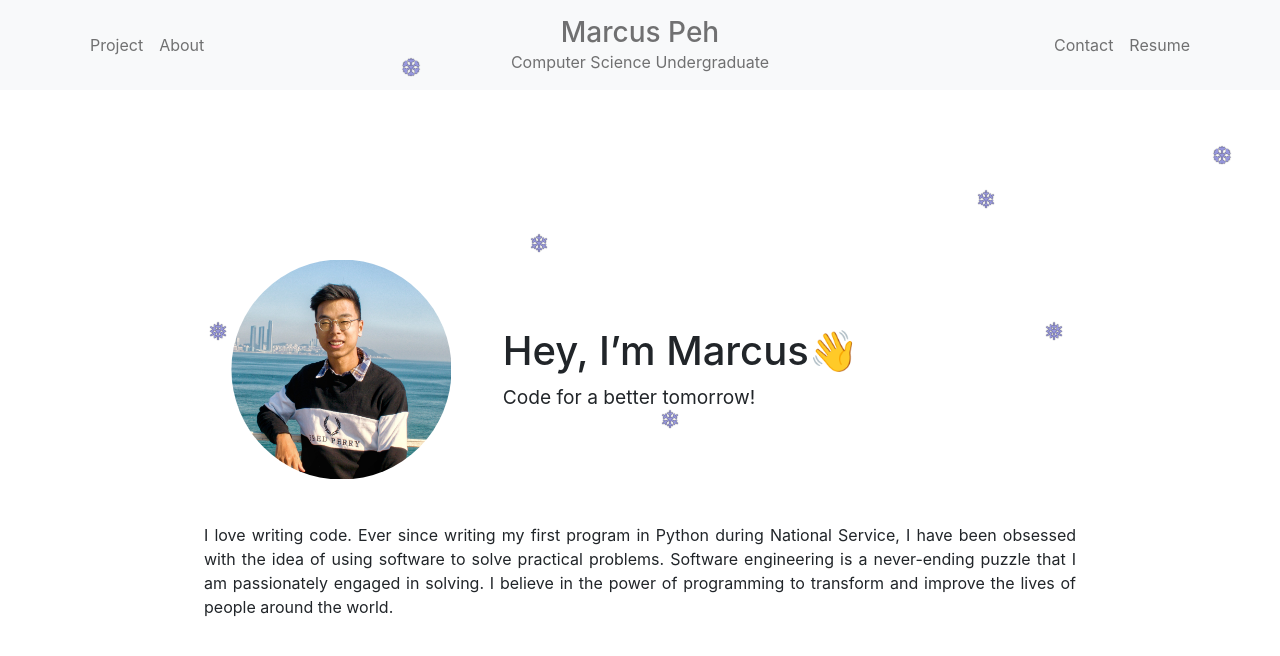
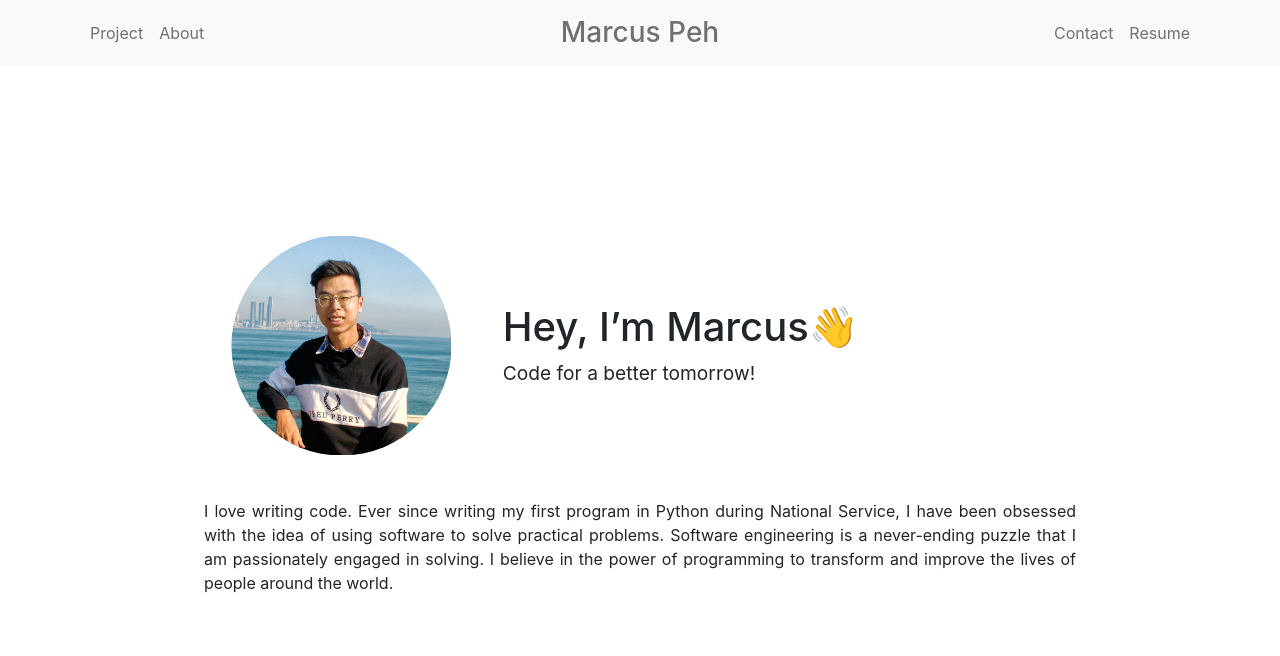
Before and after one commit to marcuspeh/marcuspeh.github.io, a React (Create React App) app: page / in a window 1280 px wide. Shown: the top 656 px of the page. Built offline with nearby package versions, Linux system fonts and the light colour scheme.

Commit message:
Update projects and minor changes

```diff
--- /dev/null
+++ b/custom.d.ts
@@ -0,0 +1,4 @@
+declare module '*.pdf' {
+    const content: any;
+    export default content;
+}
--- a/src/components/contactInfo/ContactInfo.tsx
+++ b/src/components/contactInfo/ContactInfo.tsx
@@ -10,7 +10,7 @@ const ContactInfo: React.FC = (): JSX.Element => {
                     <img style={{borderRadius:"50%", width:"100%", padding:"10%"}} src={profile} alt='Profile picture :)'/>
                 </Col>
                 <Col className="d-flex flex-column justify-content-center">
-                    <h1>Marcus Peh</h1>
+                    <h2>Marcus Peh</h2>
                     <p>Mobile: (+65) 9776 8352<br/>Email: marcuspeh@u.nus.edu</p>
                     <div className='social-icons'>
                         <Button className="social-icon" variant="secondary" href="https://linkedin.com/in/marcuspeh" target="_blank">
--- a/src/components/navbar/NavBar.tsx
+++ b/src/components/navbar/NavBar.tsx
@@ -1,5 +1,7 @@
 import React from 'react';
 import { Col, Container, Nav, Navbar, Row } from 'react-bootstrap';
+
+import resume from '../../assets/file/Marcus_Peh_Resume.pdf';
 
 const NavBar: React.FC = (): JSX.Element => {
     return (
@@ -17,7 +19,6 @@ const NavBar: React.FC = (): JSX.Element => {
                             <Nav.Link href="/">
                                 <Row style={{margin: 0}}>
                                     <h3 style={{margin: 0, padding: 0}}>Marcus Peh</h3>
-                                    <span style={{padding: 0}}>Computer Science Undergraduate</span>
                                 </Row>
                             </Nav.Link>
                         </Nav>
@@ -25,7 +26,7 @@ const NavBar: React.FC = (): JSX.Element => {
                     <Col className="align-self-center">
                         <Nav className="justify-content-end">
                             <Nav.Link href="/contact">Contact</Nav.Link>
-                            <Nav.Link href="/resume">Resume</Nav.Link>
+                            <Nav.Link href={resume} target="_blank" >Resume</Nav.Link>
                         </Nav>
                     </Col>
                 </Row>
@@ -40,7 +41,7 @@ const NavBar: React.FC = (): JSX.Element => {
                         <Nav.Link href="/project">Project</Nav.Link>
                         <Nav.Link href="/about">About</Nav.Link>
                         <Nav.Link href="/contact">Contact</Nav.Link>
-                        <Nav.Link href="/resume">Resume</Nav.Link>
+                        <Nav.Link href={resume} target="_blank" >Resume</Nav.Link>
                     </Nav>
                 </Navbar.Collapse>
             </Container>
--- /dev/null
+++ b/src/components/projectCard/ProjectCard.tsx
@@ -0,0 +1,30 @@
+import React from 'react';
+import { Button, Card} from 'react-bootstrap'
+
+interface projectInfo {
+    title: string;
+    techStack: string;
+    description: string;
+    projectLink: string;
+}
+
+
+const Project: React.FC<projectInfo> = (projectInfo): JSX.Element => {
+    return (
+        <div className="mb-4">
+            <Card className="mb-3" style={{ height: '100%' }}>
+                <Card.Img variant="top" src="holder.js/100px180" />
+                <Card.Body>
+                    <Card.Title>{projectInfo.title}</Card.Title>
+                    <Card.Subtitle className="mb-2 text-muted">{projectInfo.techStack}</Card.Subtitle>
+                    <Card.Text>{projectInfo.description}</Card.Text>
+                </Card.Body>
+                <Card.Footer>
+                    <Button variant="primary" href={projectInfo.projectLink}>View more</Button>
+                </Card.Footer>
+            </Card>
+        </div>
+    );
+}
+
+export default Project;
--- a/src/index.css
+++ b/src/index.css
@@ -29,138 +29,7 @@ code {
   margin-right: 1rem;
 }
 
-/* customizable snowflake styling */
-.snowflake {
-  color: rgb(151, 151, 221);
-  font-size: 1.5em;
-  font-family: Arial;
-  text-shadow: 0 0 1px #000;
+.card-footer {
+	background-color: rgba(0, 0, 0, 0);
+	border-top: None;
 }
-
-@-webkit-keyframes snowflakes-fall {
-  0% {
-    top:-10%
-  }
-
-  100% {
-    top:100%
-  }
-}
-
-@-webkit-keyframes snowflakes-shake {
-  0% {
-    -webkit-transform: translateX(0px);
-    transform: translateX(0px)
-  }
-
-  50% {
-    -webkit-transform: translateX(80px);
-    transform: translateX(80px)
-  }
-
-  100% {
-    -webkit-transform:translateX(0px);
-    transform: translateX(0px)
-  }
-}
-
-@keyframes snowflakes-fall {
-  0% {
-    top: -10%
-  }
-  100% {
-    top: 100%
-  }
-}
-@keyframes snowflakes-shake {
-	0% {
-		transform: translateX(0px)
-	}
-	50% {
-		transform: translateX(80px)
-	}
-	100% {
-		transform: translateX(0px)
-	}
-}
-
-.snowflake {
-	position: fixed;
-	top: -10%;
-	z-index: 9999;
-	-webkit-user-select: none;
-	-moz-user-select: none;
-	-ms-user-select: none;
-	user-select: none;
-	cursor: default;
-	-webkit-animation-name: snowflakes-fall, snowflakes-shake;
-	-webkit-animation-duration: 10s, 3s;
-	-webkit-animation-timing-function: linear, ease-in-out;
-	-webkit-animation-iteration-count: infinite, infinite;
-	-webkit-animation-play-state: running, running;
-	animation-name: snowflakes-fall, snowflakes-shake;
-	animation-duration: 10s, 3s;
-	animation-timing-function: linear, ease-in-out;
-	animation-iteration-count: infinite, infinite;
-	animation-play-state: running, running
-}
-
-.snowflake:nth-of-type(0) {
-	left: 1%;
-	-webkit-animation-delay: 0s, 0s;
-	animation-delay: 0s, 0s
-}
-
-.snowflake:nth-of-type(1) {
-	left: 10%;
-	-webkit-animation-delay: 1s, 1s;
-	animation-delay: 1s, 1s
-}
-
-.snowflake:nth-of-type(2) {
-	left: 20%;
-	-webkit-animation-delay: 6s, .5s;
-	animation-delay: 6s, .5s
-}
-
-.snowflake:nth-of-type(3) {
-	left: 30%;
-	-webkit-animation-delay: 4s, 2s;
-	animation-delay: 4s, 2s
-}
-
-.snowflake:nth-of-type(4) {
-	left: 40%;
-	-webkit-animation-delay: 2s, 2s;
-	animation-delay: 2s, 2s
-}
-
-.snowflake:nth-of-type(5) {
-	left: 50%;
-	-webkit-animation-delay: 8s, 3s;
-	animation-delay: 8s, 3s
-}
-
-.snowflake:nth-of-type(6) {
-	left: 60%;
-	-webkit-animation-delay: 6s, 2s;
-	animation-delay: 6s, 2s
-}
-
-.snowflake:nth-of-type(7) {
-	left: 70%;
-	-webkit-animation-delay: 2.5s, 1s;
-	animation-delay: 2.5s, 1s
-}
-
-.snowflake:nth-of-type(8) {
-	left: 80%;
-	-webkit-animation-delay: 1s, 0s;
-	animation-delay: 1s, 0s
-}
-
-.snowflake:nth-of-type(9) {
-	left: 90%;
-	-webkit-animation-delay: 3s, 1.5s;
-	animation-delay: 3s, 1.5s
-}
--- a/src/index.tsx
+++ b/src/index.tsx
@@ -10,6 +10,7 @@ import Contact from './pages/contact/Contact';
 import Landing from './pages/landing/Landing';
 import NavBar from './components/navbar/NavBar';
 import Project from './pages/project/Project';
+import About from './pages/about/About';
 
 ReactDOM.render(
   <Router>
@@ -17,10 +18,11 @@ ReactDOM.render(
     <Routes>
       <Route path="/" element={<Landing />} />
       <Route path="/project" element={<Project />} />
-      <Route path="/about" element={<Landing />} />
+      <Route path="/about" element={<About />} />
       <Route path="/contact" element={<Contact />} />
       <Route path="*" element={<Landing />} />
     </Routes>
+    <br />
   </Router>,
   document.getElementById('root')
 );
--- a/src/pages/about/About.tsx
+++ b/src/pages/about/About.tsx
@@ -1,10 +1,13 @@
 import React from 'react';
+import { Container, Row } from 'react-bootstrap';
 
 const About: React.FC = (): JSX.Element => {
   return (
-    <div className="d-flex flex-column min-vh-100 justify-content-center align-items-center">
-      Hi
-    </div>
+    <Container>
+      <Row>
+        <h3>About</h3>
+      </Row>
+    </Container>
   );
 }
 
--- a/src/pages/contact/Contact.tsx
+++ b/src/pages/contact/Contact.tsx
@@ -6,8 +6,7 @@ import ContactInfo from '../../components/contactInfo/ContactInfo';
 
 const Contact: React.FC = (): JSX.Element => {
   return (
-    <div className="d-flex flex-column align-items-center">
-      <Container style={{width:"80%"}}>
+    <Container>
       <Row>
         <ContactInfo />
       </Row>
@@ -18,8 +17,6 @@ const Contact: React.FC = (): JSX.Element => {
         <ContactFrom />
       </Row>
     </Container>
-
-    </div>
   );
 }
 
--- a/src/pages/landing/Landing.tsx
+++ b/src/pages/landing/Landing.tsx
@@ -5,38 +5,6 @@ import profile from '../../assets/img/profile.jpeg';
 const Landing: React.FC = (): JSX.Element => {
   return (
     <div className="d-flex flex-column justify-content-center align-items-center" id='landing-animation' style={{height:"80vh"}}>
-      <div className="snowflakes" aria-hidden="true">
-  <div className="snowflake">
-  ❅
-  </div>
-  <div className="snowflake">
-  ❅
-  </div>
-  <div className="snowflake">
-  ❆
-  </div>
-  <div className="snowflake">
-  ❄
-  </div>
-  <div className="snowflake">
-  ❅
-  </div>
-  <div className="snowflake">
-  ❆
-  </div>
-  <div className="snowflake">
-  ❄
-  </div>
-  <div className="snowflake">
-  ❅
-  </div>
-  <div className="snowflake">
-  ❆
-  </div>
-  <div className="snowflake">
-  ❄
-  </div>
-</div>
         <Container style={{width:"70%"}}>
           <Row>
             <Col md={4} className='mb-3'>
@@ -57,7 +25,6 @@ const Landing: React.FC = (): JSX.Element => {
           </p>
           </Row>
         </Container>
-
       </div>
   );
 }
--- a/tsconfig.json
+++ b/tsconfig.json
@@ -21,6 +21,7 @@
     "jsx": "react-jsx"
   },
   "include": [
-    "src"
+    "src",
+    "./custom.d.ts"
   ]
 }
```
Also changed, not shown: src/pages/project/Project.tsx (+53 -3 lines). Lines whose indentation alone changed are shown as unchanged.
